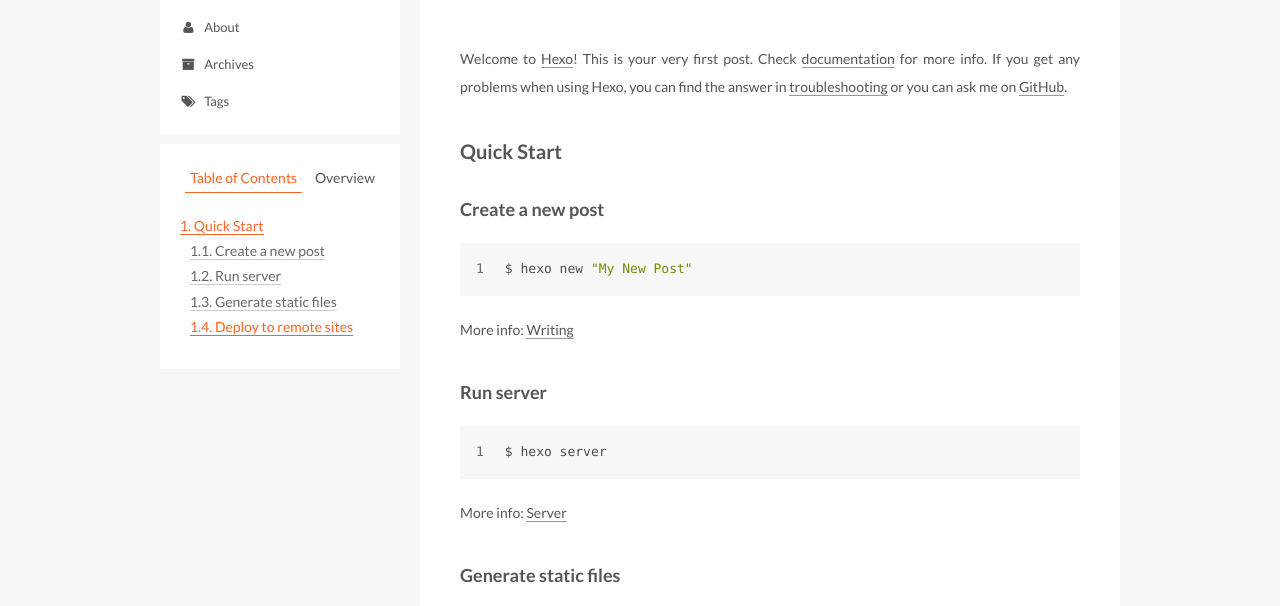
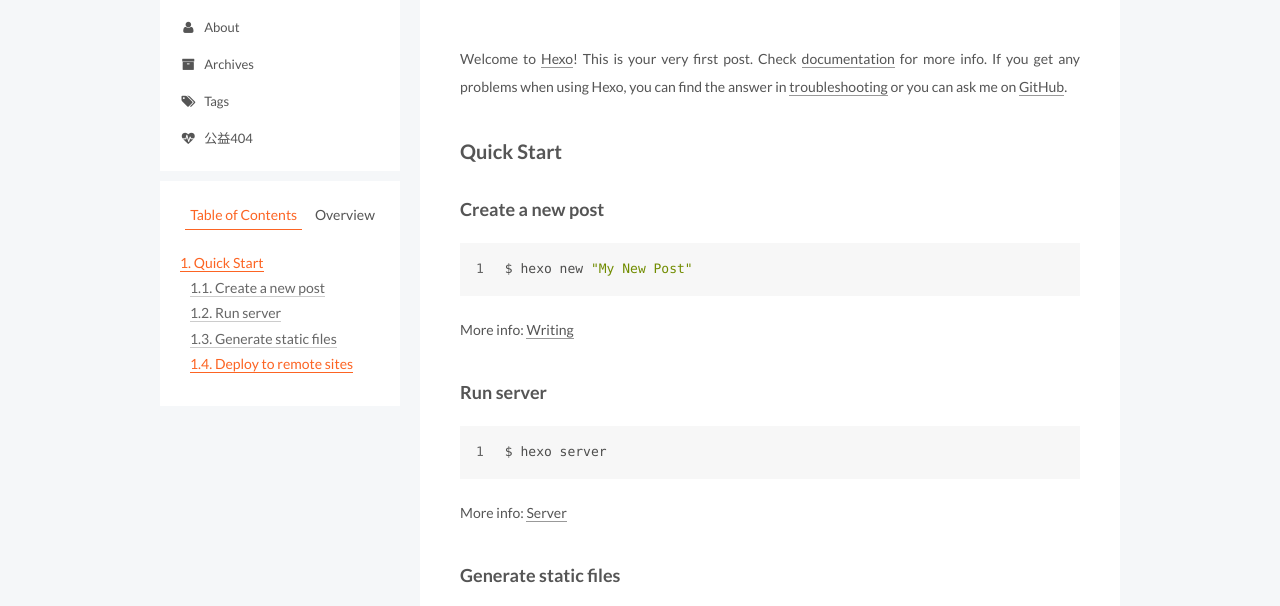
Before and after one commit to feng-tianyou/daisukezjy.github.com, a plain HTML site: page 2016/04/27/hello-world/index.html in a window 1280 px wide. Shown: the part 164-770 px from the top of the page. Drawn offline with Linux system fonts and the light colour scheme; a script that the page names is missing.

Commit message:
Site updated: 2016-06-03 18:06:23

```diff
--- a/2016/04/27/hello-world/index.html
+++ b/2016/04/27/hello-world/index.html
@@ -223,6 +223,16 @@
               <i class="menu-item-icon fa fa-fw fa-tags"></i> <br />
 
             Tags
+          </a>
+        </li>
+
+
+        <li class="menu-item menu-item-commonweal">
+          <a href="/404.html" rel="section">
+
+              <i class="menu-item-icon fa fa-fw fa-heartbeat"></i> <br />
+
+            公益404
           </a>
         </li>
 
--- /dev/null
+++ b/404.html
@@ -0,0 +1,17 @@
+<!DOCTYPE HTML>
+<html>
+<head>
+  <meta http-equiv="content-type" content="text/html;charset=utf-8;"/>
+  <meta http-equiv="X-UA-Compatible" content="IE=edge,chrome=1" />
+  <meta name="robots" content="all" />
+  <meta name="robots" content="index,follow"/>
+  <meta name="author" content="Daisuke">
+  <meta name="description" content="技术分享 代码 程序 技术前沿 生活 点滴 梦想 程序猿">
+</head>
+<body>
+
+<script type="text/javascript" src="http://www.qq.com/404/search_children.js" charset="utf-8" homePageUrl="http://daisuke.cn" homePageName="回到我的主页"></script>
+
+</body>
+
+</html>
```
Also changed, not shown: 2016/06/03/home/index.html (+10 -0 lines), about/index.html (+10 -0 lines), archives/2016/04/index.html (+10 -0 lines), archives/2016/06/index.html (+10 -0 lines), archives/2016/index.html (+10 -0 lines), archives/index.html (+10 -0 lines), index.html (+10 -0 lines).
